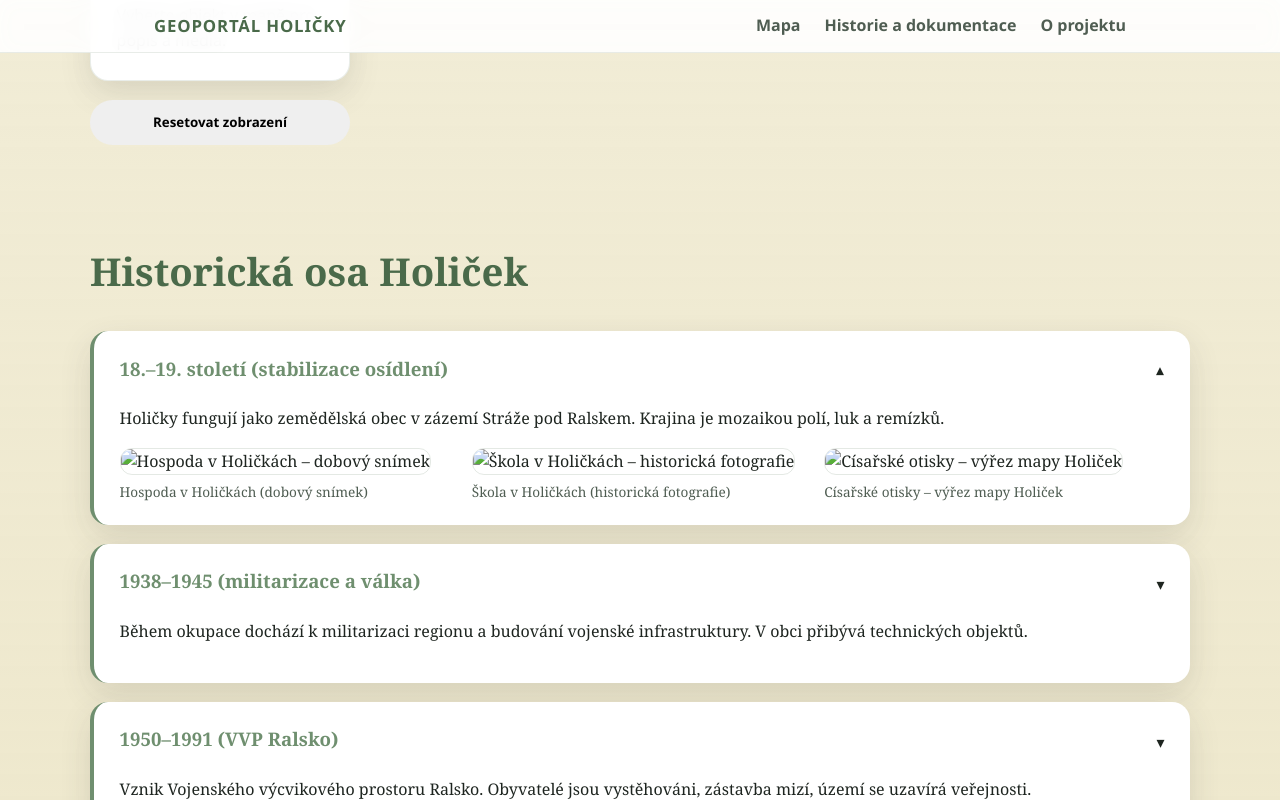
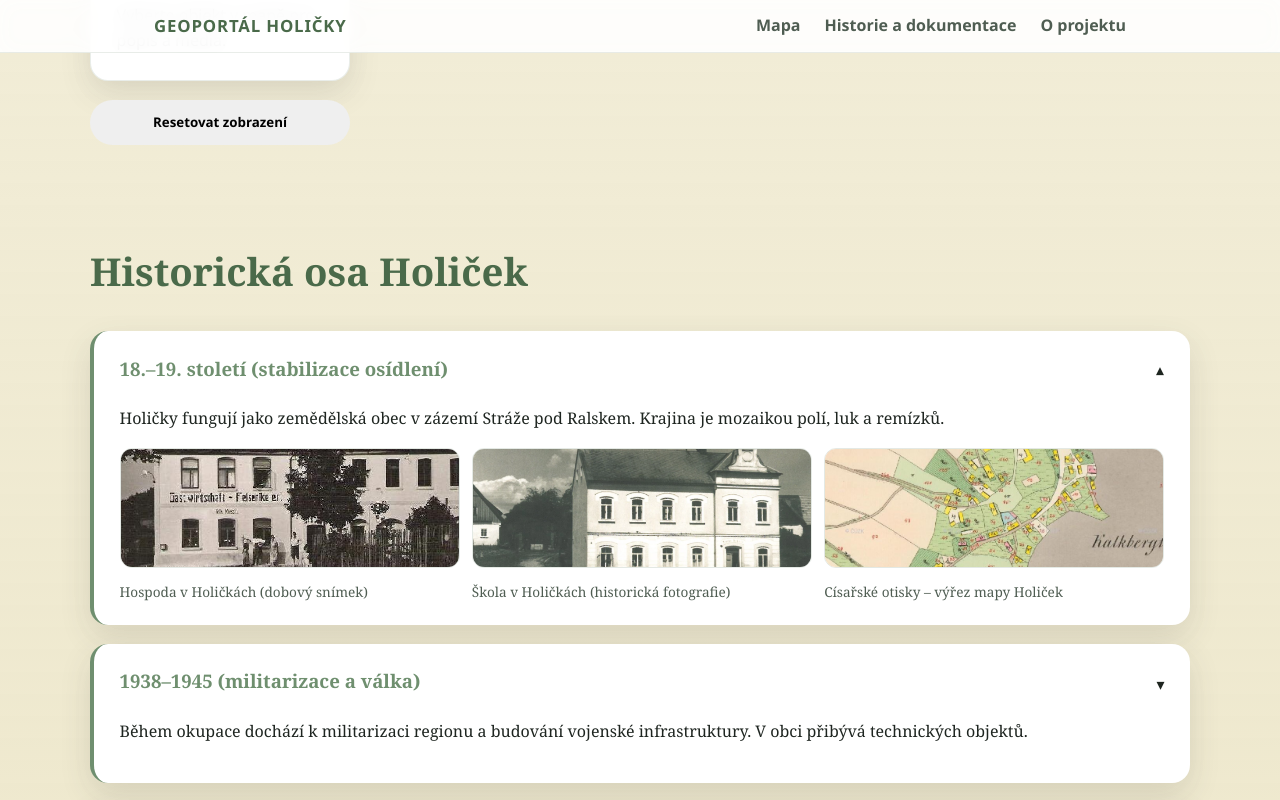
Before and after one commit to vagieres-ux/geo_holicky, a plain HTML site: page index.html in a window 1280 px wide. Both pictures are taken after a click on the element 640 px from the left and 2382 px from the top of the page. Shown: the part 1982-2782 px from the top of the page. Drawn offline with nearby package versions, Linux system fonts and the light colour scheme.

Commit message:
Update index.html

```diff
--- a/index.html
+++ b/index.html
@@ -129,15 +129,15 @@
                         <p>Holičky fungují jako zemědělská obec v zázemí Stráže pod Ralskem. Krajina je mozaikou polí, luk a remízků.</p>
                         <div id="gal-1842" class="timeline-gallery" hidden>
                             <figure>
-                                <img src="foto/hospoda_holicky.png" alt="Hospoda v Holičkách – dobový snímek">
+                                <img src="hospoda_holicky.png" alt="Hospoda v Holičkách – dobový snímek">
                                 <figcaption>Hospoda v Holičkách (dobový snímek)</figcaption>
                             </figure>
                             <figure>
-                                <img src="foto/skola_holicky.png" alt="Škola v Holičkách – historická fotografie">
+                                <img src="skola_holicky.png" alt="Škola v Holičkách – historická fotografie">
                                 <figcaption>Škola v Holičkách (historická fotografie)</figcaption>
                             </figure>
                             <figure>
-                                <img src="foto/cisar_holicky.png" alt="Císařské otisky – výřez mapy Holiček">
+                                <img src="cisar_holicky.png" alt="Císařské otisky – výřez mapy Holiček">
                                 <figcaption>Císařské otisky – výřez mapy Holiček</figcaption>
                             </figure>
                         </div>
```
